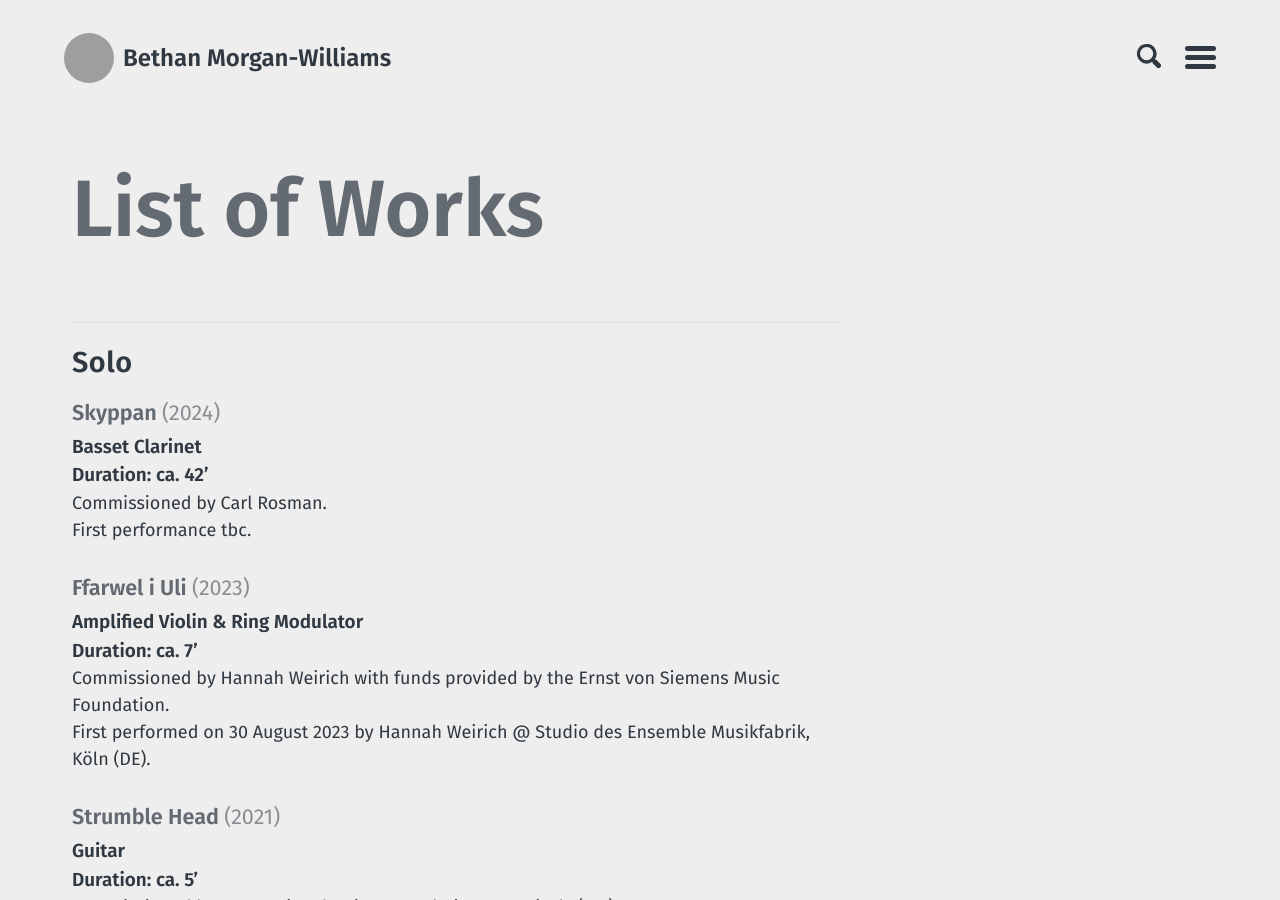
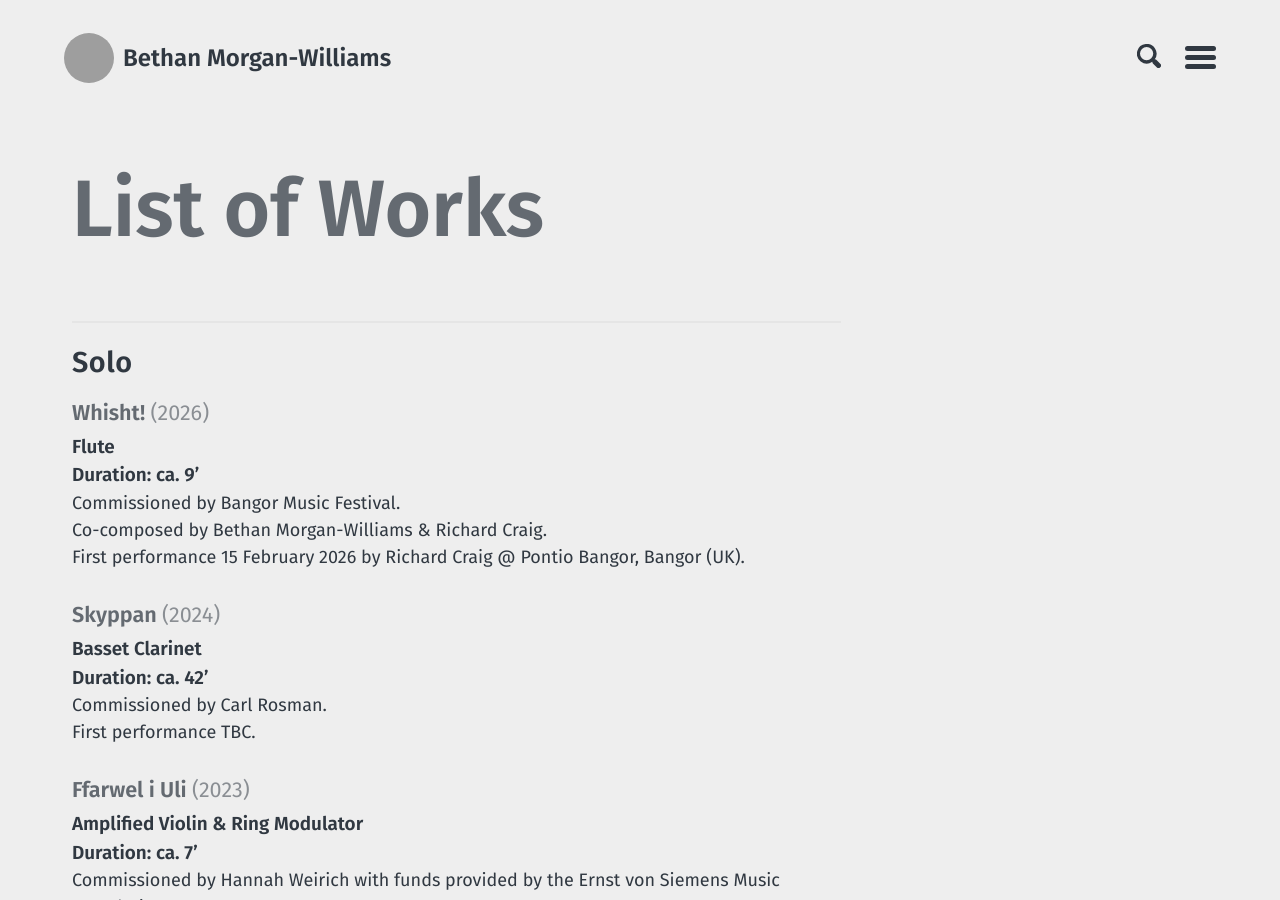
Before and after one commit to morganwilliamsb/website, a Jekyll site: the page built from works.md, in a window 1280 px wide and 900 px high. Built offline with Jekyll 4.4.1, drawn with Linux system fonts in a browser that asks for light colours; grey boxes are pictures that could not be loaded.

Commit message:
Fix capitalization of 'tbc' in works.md
Corrected 'tbc' to 'TBC' for consistency.

```diff
--- a/works.md
+++ b/works.md
@@ -8,11 +8,18 @@ layout: page
 <details class="works-group" open markdown="1">
 <summary>Solo</summary>
 
+#### Whisht! *(2026)*
+**Flute**
+Duration: ca. 9’
+: Commissioned by Bangor Music Festival.
+: Co-composed by Bethan Morgan-Williams & Richard Craig.
+: First performance 15 February 2026 by Richard Craig @ Pontio Bangor, Bangor (UK).
+
 #### Skyppan *(2024)*
 **Basset Clarinet**
 Duration: ca. 42’
 : Commissioned by Carl Rosman.
-: First performance tbc.
+: First performance TBC.
 
 #### Ffarwel i Uli *(2023)*
 **Amplified Violin & Ring Modulator**
```
